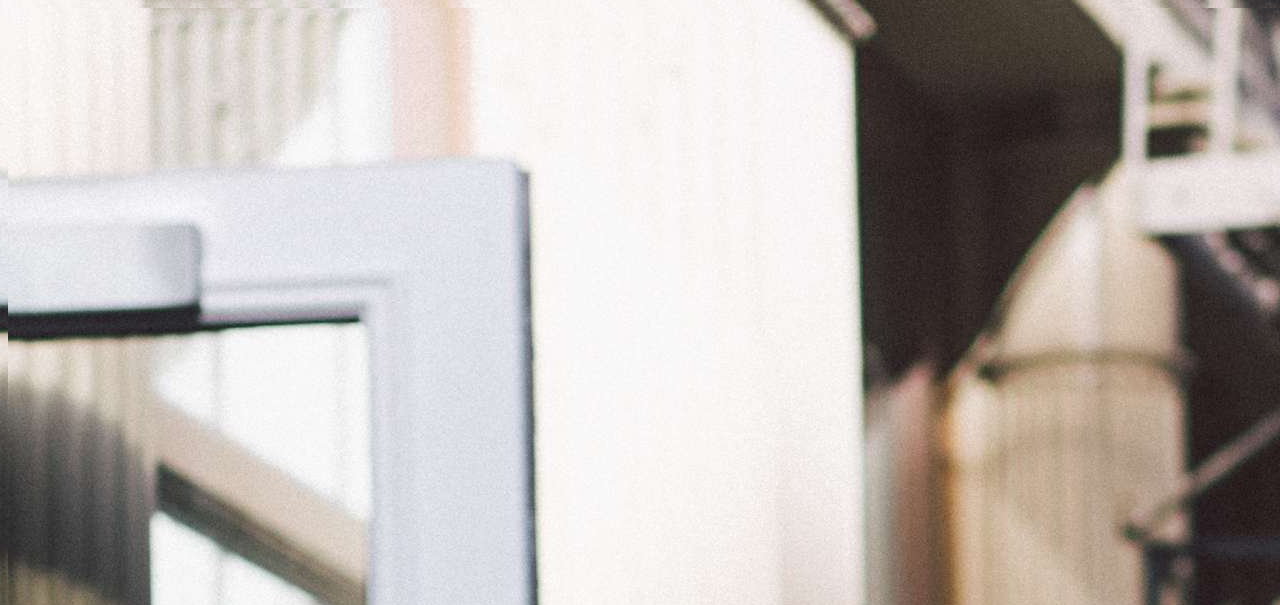
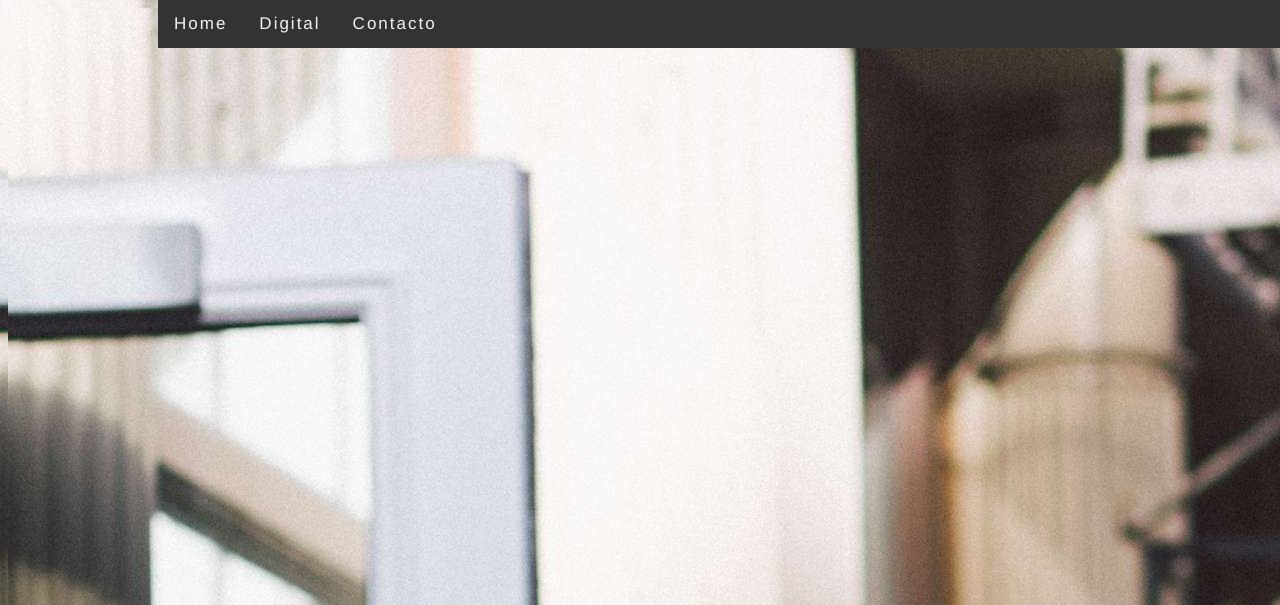
Before and after one commit to Jvrda98/TPEDGIT, a plain HTML site: page nikedigital/nikedigital.html in a window 1280 px wide. Shown: the top 605 px of the page. Drawn offline with Linux system fonts and the light colour scheme.

Commit message:
nike digital navbar

```diff
--- a/nikedigital/nikedigital.css
+++ b/nikedigital/nikedigital.css
@@ -4,9 +4,6 @@ body {
     font-size:40px;
     font-family: Helvetica Neue, Helvetica, Arial, sans-serif;
     letter-spacing: 2px;
-}
-    body {
-
 background-image: url(fondo.jpg);
 background-repeat:no-repeat;
 
@@ -62,3 +59,32 @@ a:hover {
 .p1 {
     line-height: 70px;
 }
+
+
+
+
+.navbar {
+  overflow: hidden;
+  background-color: #333;
+    font-family: "helvetica";
+  position: fixed;
+  top: 0;
+  width: 100%;
+}
+
+.navbar a {
+  float: left;
+  display: block;
+    position: relative;
+  color: #f2f2f2;
+  text-align: center;
+  padding: 14px 16px;
+  text-decoration: none;
+  font-size: 17px;
+}
+
+.navbar a:hover {
+    transform: translateY(5px);
+  background: #ddd;
+  color: black;
+}
--- a/nikedigital/nikedigital.html
+++ b/nikedigital/nikedigital.html
@@ -12,7 +12,13 @@
 
     <div class="inicio">
 
-     <header class="team" >
+        <header class="team">
+
+            <div class="navbar">
+                <a href="nikedigital.html">Home</a>
+                <a href="#h1">Digital</a>
+                <a href="#ul">Contacto</a>
+            </div>
 
             <p>Nike Digital <span class="barrita"> | </span> Team</p>
 
@@ -22,7 +28,7 @@
         <div class="cajaCentral">
 
 
-    <h1>Nike <br> digital </h1>
+            <h1 id="h1">Nike <br> digital </h1>
 
             <h2>Product vision and design </h2>
 
@@ -34,10 +40,10 @@ Nike’s rapid pace of innovation in mobile commerce has been covered extensivel
         </div>
 
         <div class="cajaInferior">
-    <ul>
+            <ul id="ul">
                 <li><a href="">Art Direction</a></li>
                 <li><a href="https://easda.es/">Visual Design</a></li>
-        <li><a target="_blank"href="https://easda.es/">Interaction Design</a></li>
+                <li><a target="_blank" href="https://easda.es/">Interaction Design</a></li>
                 <li><a href="TPED/fondo.jpg">Experience Design</a></li>
                 <li>Motion Design </li>
                 <li>Prototyping</li>
```
Also changed, not shown: 2 other files. Lines whose indentation alone changed are shown as unchanged.
